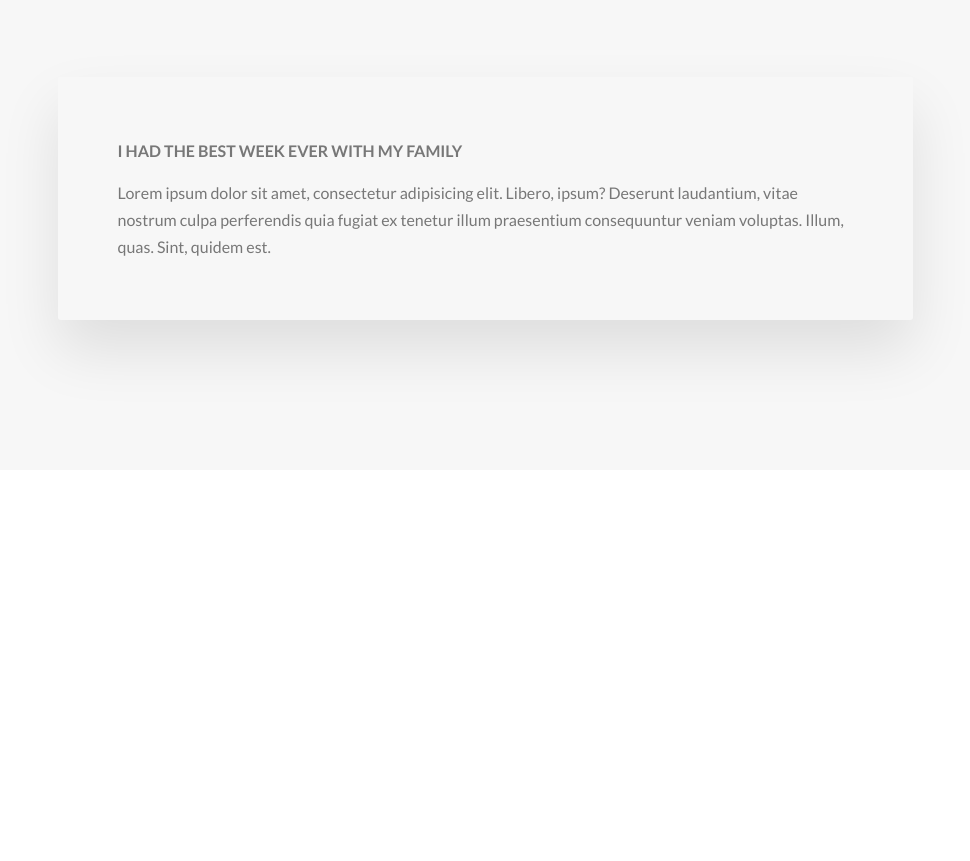
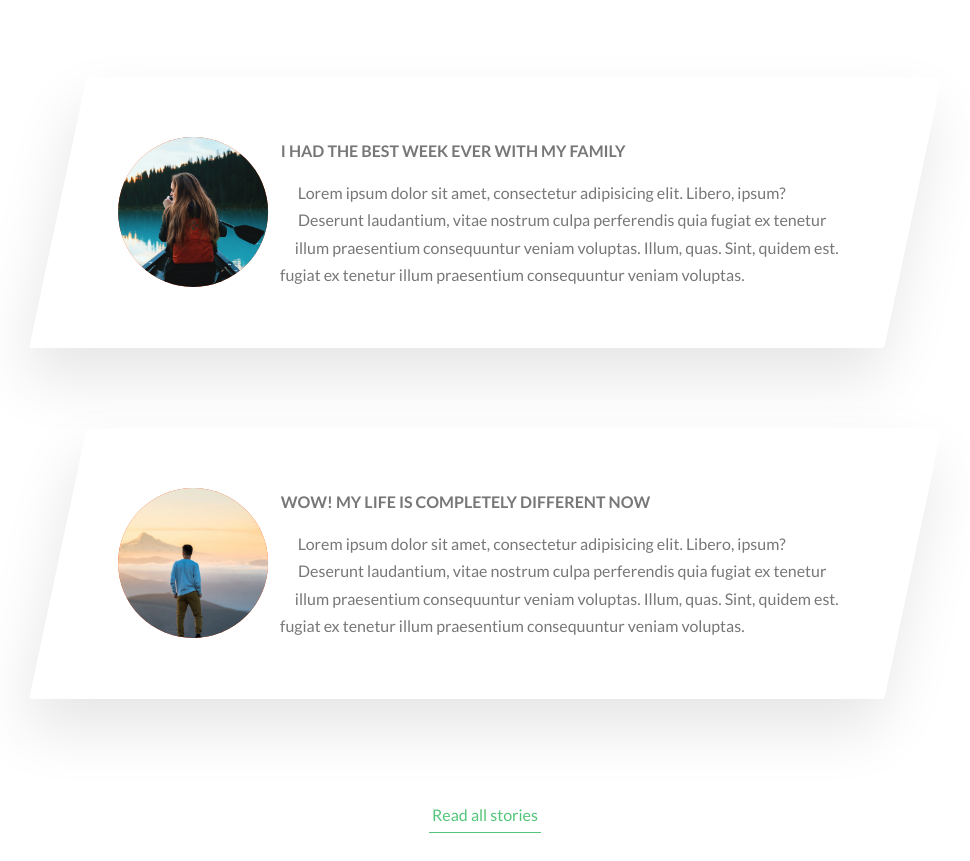
Before and after one commit to TranNguyenDongGon/Frontend, a plain HTML site: page 6.Natours/index.html in a window 1280 px wide. Shown: the part 3522-4383 px from the top of the page, without its empty margins (155-1125 px from the left). Before the commit the page ends 4022 px from the top, so only its background shows below. Drawn offline with Linux system fonts and the light colour scheme.

Commit message:
finish section-stories

```diff
--- /dev/null
+++ b/6.Natours/css/components/_bg-video.scss
@@ -0,0 +1,14 @@
+.bg-video {
+    position: absolute;
+    top: 0;
+    left: 0;
+    width: 100%;
+    height: 100%;
+    z-index: -1;
+    opacity: .15;
+    overflow: hidden;
+
+    &__content {
+        object-fit: cover;
+    }
+}
--- a/6.Natours/css/components/_story.scss
+++ b/6.Natours/css/components/_story.scss
@@ -5,4 +5,53 @@
     border-radius: 3px;
     padding: 6rem;
     font-size: $default-font-size;
+    padding-left: 9rem;
+    transform: skew(-12deg);
+    background-color: rgba($color-white, .6);
+
+    &__shape {
+        width: 15rem;
+        height: 15rem;
+        background-color: orangered;
+        float: left;
+        -webkit-shape-outside: circle(50% at 50% 50%);
+        shape-outside: circle(50% at 50% 50%);
+        clip-path: circle(50% at 50% 50%);
+        -webkit-clip-path: circle(50% at 50% 50%);
+        transform: translateX(-3rem) skew(12deg);
+        position: relative;
+    }
+
+    &__img {
+        height: 100%;
+        transform: translateX(-4rem) scale(1.4);
+        transition: all .5s;
+    }
+
+    &__text {
+        transform: skew(12deg);
+    }
+
+    &__caption {
+        position: absolute;
+        top: 50%;
+        left: 50%;
+        transform: translate(-50%, 20%);
+        color: $color-white;
+        font-size: 1.7rem;
+        text-align: center;
+        text-transform: uppercase;
+        opacity: 0;
+        transition: all .5s;
+    }
+
+    &:hover &__caption {
+        opacity: 1;
+        transform: translate(-50%, -50%);
+    }
+
+    &:hover &__img {
+        transform: translateX(-4rem) scale(1);
+        filter: blur(3px) brightness(80%);
+    }
 }
--- a/6.Natours/css/pages/_home.scss
+++ b/6.Natours/css/pages/_home.scss
@@ -25,6 +25,6 @@
 }
 
 .section-stories {
-    background-color: $color-gray-light-1;
+    position: relative;
     padding: 15rem 0;
 }
--- a/6.Natours/css/style.scss
+++ b/6.Natours/css/style.scss
@@ -12,6 +12,7 @@
 @import "components/feature-box";
 @import "components/card";
 @import "components/story";
+@import "components/bg-video";
 
 @import "layout/header";
 @import "layout/grid";
--- a/6.Natours/index.html
+++ b/6.Natours/index.html
@@ -245,16 +245,28 @@
         </section>
 
         <section class="section-stories">
+
+            <div class="bg-video">
+                <video class="bg-video__content" autoplay loop muted>
+                    <source src="img/video.mp4" type="video/mp4">
+                    <source src="img/video.webm" type="video/webm">
+                </video>
+            </div>
+
             <div class="u-center-text u-margin-bottom-big">
                 <h2 class="heading-secondary">
                     We make people genuiely happy
                 </h2>
             </div>
 
+
             <div class="row">
                 <div class="story">
                     <figure class="story__shape">
-
+                        <img src="img/nat-8.jpg" alt="Person on the boat" class="story__img">
+                        <figcaption class="story__caption">
+                            Mary Smith
+                        </figcaption>
                     </figure>
                     <div class="story__text">
                         <h3 class="heading-tertiary u-margin-bottom-small">
@@ -265,9 +277,39 @@
                             Lorem ipsum dolor sit amet, consectetur adipisicing elit. Libero, ipsum? Deserunt
                             laudantium, vitae nostrum culpa perferendis quia fugiat ex tenetur illum praesentium
                             consequuntur veniam voluptas. Illum, quas. Sint, quidem est.
+                            fugiat ex tenetur illum praesentium
+                            consequuntur veniam voluptas.
                         </p>
                     </div>
                 </div>
+            </div>
+
+            <div class="row">
+                <div class="story">
+                    <figure class="story__shape">
+                        <img src="img/nat-9.jpg" alt="Person on the boat" class="story__img">
+                        <figcaption class="story__caption">
+                            Jack Wilson
+                        </figcaption>
+                    </figure>
+                    <div class="story__text">
+                        <h3 class="heading-tertiary u-margin-bottom-small">
+                            Wow! My life is completely different now
+                        </h3>
+
+                        <p>
+                            Lorem ipsum dolor sit amet, consectetur adipisicing elit. Libero, ipsum? Deserunt
+                            laudantium, vitae nostrum culpa perferendis quia fugiat ex tenetur illum praesentium
+                            consequuntur veniam voluptas. Illum, quas. Sint, quidem est.
+                            fugiat ex tenetur illum praesentium
+                            consequuntur veniam voluptas.
+                        </p>
+                    </div>
+                </div>
+            </div>
+
+            <div class="u-center-text u-margin-top-huge">
+                <a href="#" class="btn-text">Read all stories</a>
             </div>
         </section>
     </main>
```
Also changed, not shown: 6.Natours/css/style.css, 1 other file.
